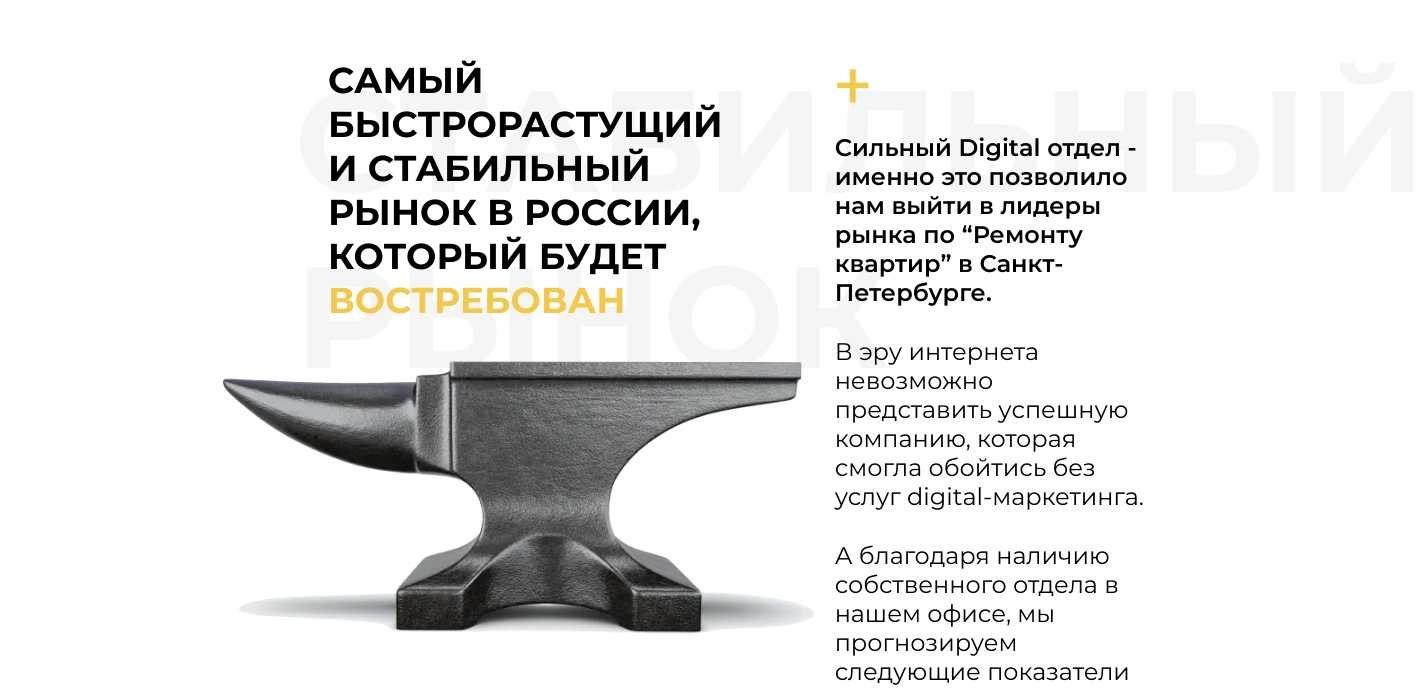
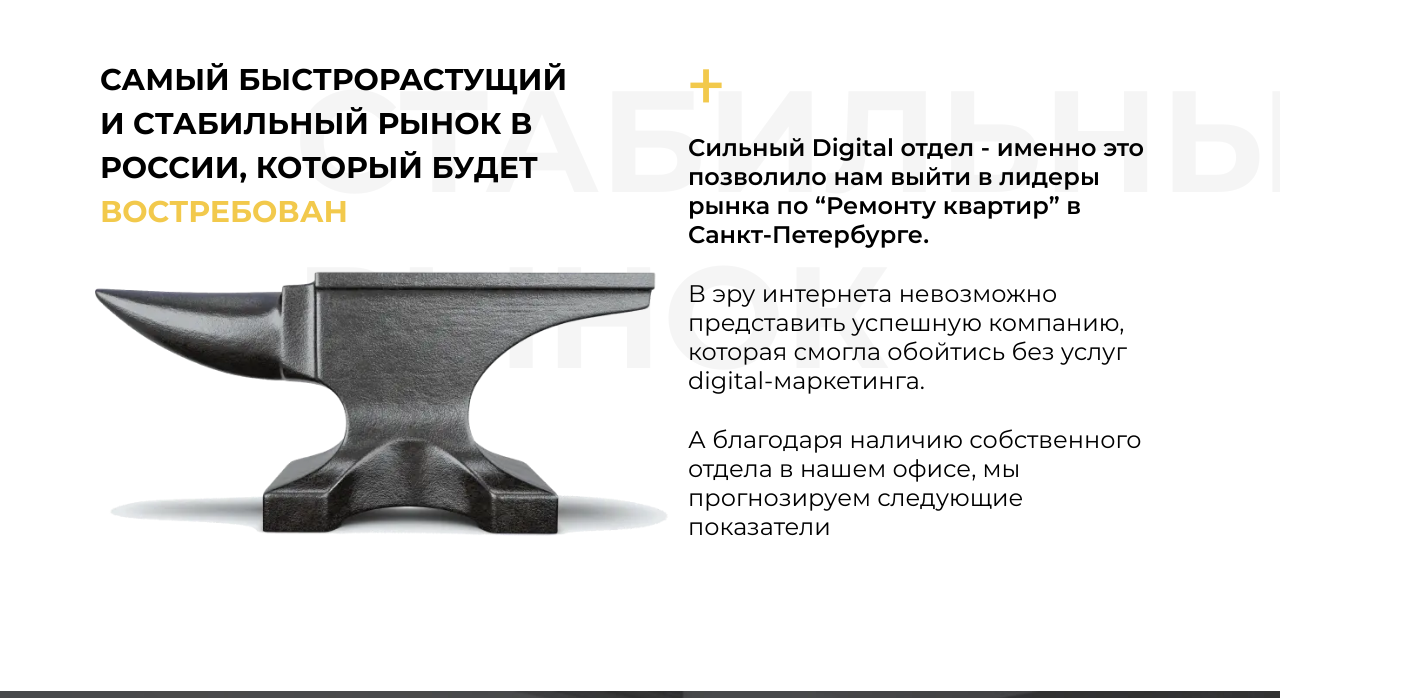
Before and after one commit to KonstShalguev/test-rvt, a plain HTML site: page src/index.html in a window 1280 px wide. Shown: the part 102-800 px from the top of the page, 1426 px wide, since content can reach past the window. Drawn offline with nearby package versions, Linux system fonts and the light colour scheme.

Commit message:
changed the block market

```diff
--- a/src/pages/index.css
+++ b/src/pages/index.css
@@ -8,6 +8,7 @@
 .market {
 	background-color: #fff;
 	width: 100%;
+	overflow-x: hidden;
 	padding-bottom: 120px;
 	box-sizing: border-box;
 	position: relative;
@@ -19,6 +20,7 @@
 	grid-template-columns: 1fr 1fr;
 	width: 80%;
 	margin: 150px auto 0 auto;
+	position: relative;
 }
 
 .market__background-text {
@@ -161,6 +163,32 @@
 	max-width: 252px;
 }
 
+/* 1024px 1440px */
+
+@media screen and (min-width: 1025px) and (max-width: 1440px) {
+	.market__two-columns {
+		grid-template-columns: 45% 55%;
+		width: 100%;
+		margin: 150px auto 0 auto;
+	}
+	.market__title {
+		margin: 10px 0 0 100px;
+		font-size: 30px;
+	}
+	.market__paragraph {
+		font-size: 24px;
+	}
+	.repairs__content-wrapper {
+		width: 80%;
+	}
+}
+
+@media screen and (min-width: 1400px) and (max-width: 1900px) {
+	.repairs__content-wrapper {
+		width: 80%;
+	}
+}
+
 /* 768px 1024px */
 
 @media screen and (min-width: 768px) and (max-width: 1024px) {
```
